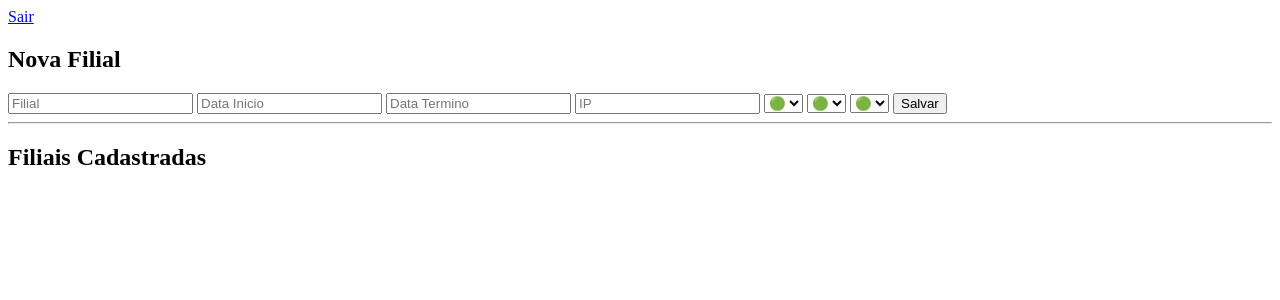
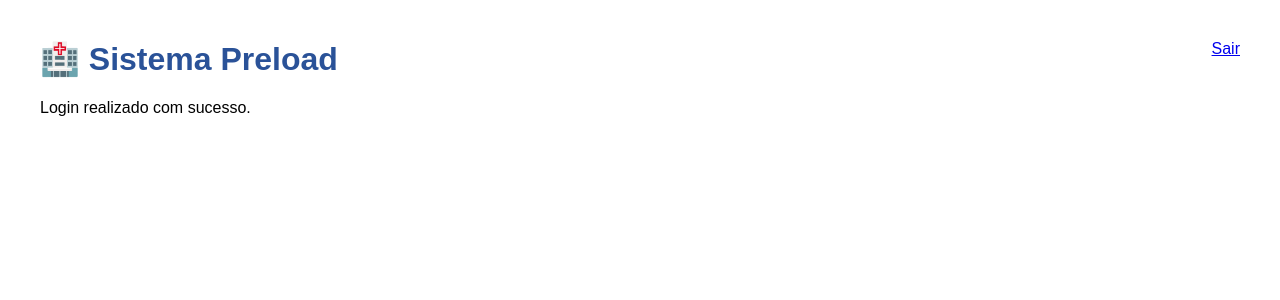
Before and after one commit to ALMDPSP/preload_app, a Flask app: page / in a window 1280 px wide. Shown: the top 300 px of the page. Run offline with Flask 3, Linux system fonts and the light colour scheme; the visitor is signed in with stand-in values (Sample User, id 1); some libraries are stand-ins or nearby versions.

Commit message:
Update dashboard.html

```diff
--- a/templates/dashboard.html
+++ b/templates/dashboard.html
@@ -3,64 +3,19 @@
 <head>
 <title>Dashboard</title>
 <style>
-.verde { color:green; }
-.amarelo { color:orange; }
-.vermelho { color:red; }
-.azul { color:blue; }
-.card { border:1px solid #ccc; padding:15px; margin:15px 0; }
+body { font-family: Arial; margin:40px; }
+h1 { color:#2a5298; }
+.logout {
+    float:right;
+}
 </style>
 </head>
 <body>
 
-<a href="/logout">Sair</a>
+<a class="logout" href="/logout">Sair</a>
 
-<h2>Nova Filial</h2>
-
-<form method="POST" action="/salvar">
-<input name="loja" placeholder="Filial" required>
-<input name="data_inicio" placeholder="Data Inicio">
-<input name="data_termino" placeholder="Data Termino">
-<input name="ip" placeholder="IP">
-
-<select name="venda_dinheiro">
-<option value="verde">🟢</option>
-<option value="amarelo">🟡</option>
-<option value="vermelho">🔴</option>
-<option value="azul">🔵</option>
-</select>
-
-<select name="venda_cartao">
-<option value="verde">🟢</option>
-<option value="amarelo">🟡</option>
-<option value="vermelho">🔴</option>
-<option value="azul">🔵</option>
-</select>
-
-<select name="pix">
-<option value="verde">🟢</option>
-<option value="amarelo">🟡</option>
-<option value="vermelho">🔴</option>
-<option value="azul">🔵</option>
-</select>
-
-<button type="submit">Salvar</button>
-</form>
-
-<hr>
-
-<h2>Filiais Cadastradas</h2>
-
-{% for f in filiais %}
-<div class="card">
-<h3>{{ f.loja }}</h3>
-<p>Início: {{ f.data_inicio }}</p>
-<p>Término: {{ f.data_termino }}</p>
-<p>IP: {{ f.ip }}</p>
-<p class="{{ f.venda_dinheiro }}">Venda Dinheiro</p>
-<p class="{{ f.venda_cartao }}">Venda Cartão</p>
-<p class="{{ f.pix }}">Pix</p>
-</div>
-{% endfor %}
+<h1>🏥 Sistema Preload</h1>
+<p>Login realizado com sucesso.</p>
 
 </body>
 </html>
```
